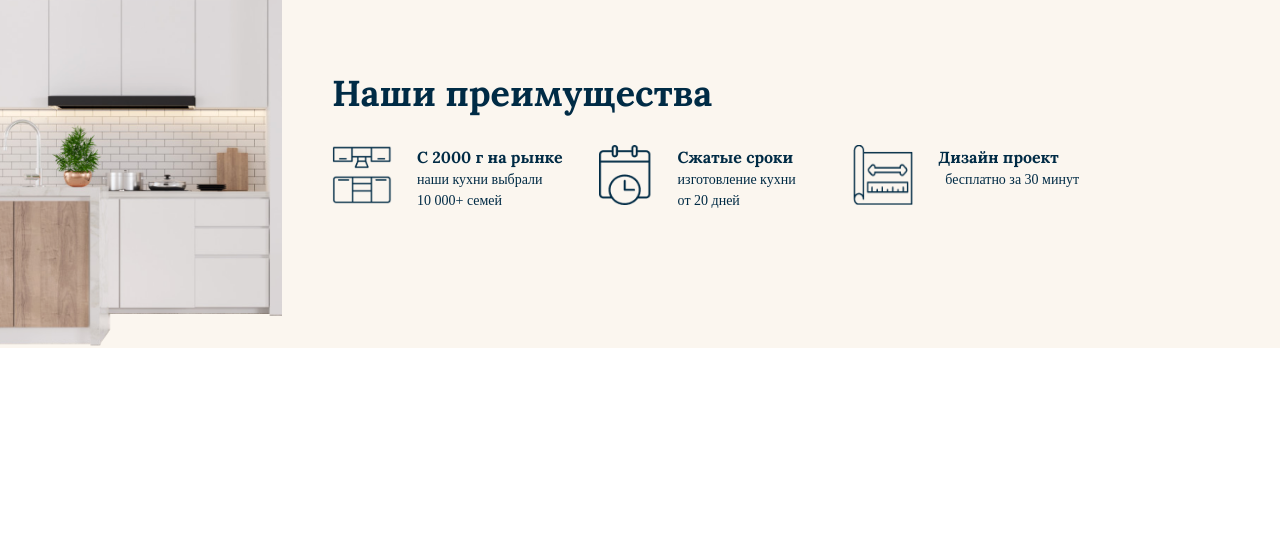
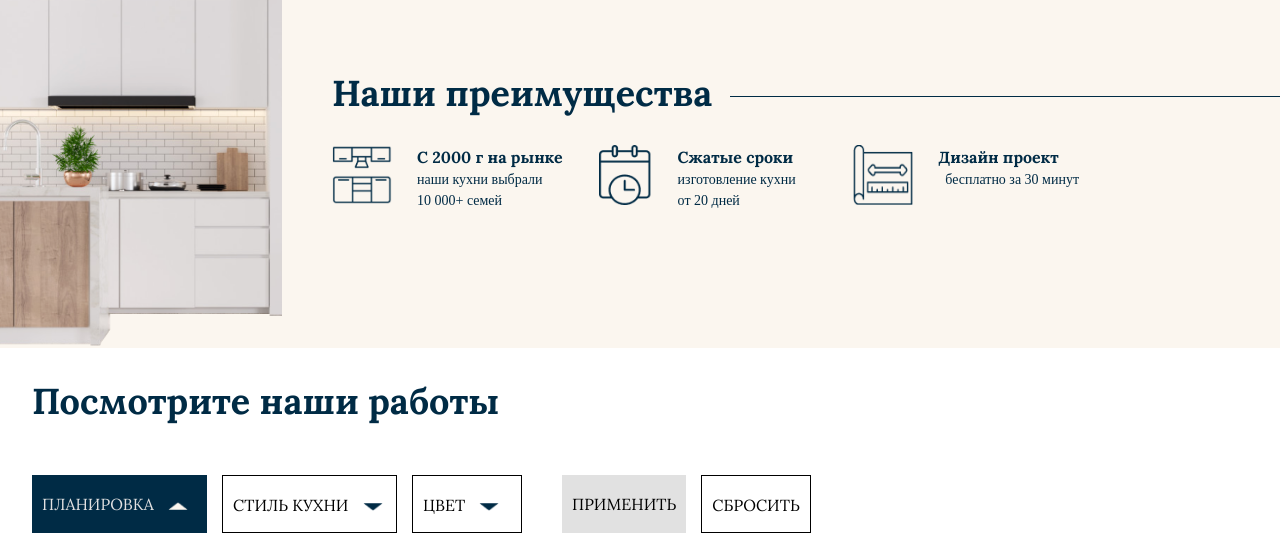
Before and after one commit to alasgar88/furniture-order-responsive, a plain HTML site: page index.html in a window 1280 px wide. Shown: the part 852-1405 px from the top of the page. Before the commit the page ends 1200 px from the top, so only its background shows below. Drawn offline with nearby package versions, Linux system fonts and the light colour scheme; files whose address does not match are found by name.

Commit message:
buttons added

```diff
--- a/index.html
+++ b/index.html
@@ -15,6 +15,7 @@
     <title>Студия кухни Марко</title>
   </head>
   <body>
+    <!-- header -->
     <header>
       <!-- section detail -->
       <section class="detail">
@@ -92,8 +93,12 @@
       </section>
       <!-- end of header info -->
     </header>
+    <!-- end of header -->
+    <!-- advantages section -->
     <section class="our-advantages">
+      <div class="line-right"></div>
       <div class="section-center our-advantages-center">
+        <!-- furniture image -->
         <div class="img-container">
           <img
             src="./assets/images/furniture.png"
@@ -148,5 +153,67 @@
         </div>
       </div>
     </section>
+    <!-- end of advantages section -->
+    <!-- our works -->
+    <section class="our-works"></section>
+    <div class="section-center our-works-center">
+      <div class="line-left our-works-line-left"></div>
+      <div class="works-global-container">
+        <!-- our work heading -->
+        <h2 class="our-works-heading">Посмотрите наши работы</h2>
+        <!-- button containers -->
+        <div class="our-works-button-container">
+          <div class="select-button-container">
+            <button class="btn-select bt-blue">
+              <span>ПЛАНИРОВКА</span>
+              <img
+                src="./assets/images/up-arrow.png"
+                alt="up-arrow"
+                class="arrow"
+              />
+            </button>
+            <button class="btn-select">
+              <span>CТИЛЬ КУХНИ</span>
+              <img
+                src="./assets/images/down-arrow.png"
+                alt="down-arrow"
+                class="arrow"
+              />
+            </button>
+            <button class="btn-select btn-mini">
+              <span>ЦВЕТ</span>
+              <img
+                src="./assets/images/down-arrow.png"
+                alt="down-arrow"
+                class="arrow arrow-down"
+              />
+            </button>
+          </div>
+          <div class="action-button-container">
+            <button class="btn-select bt-grey">
+              <span>применить</span>
+            <button class="btn-select btn-mini">
+              <span>сбросить</span>
+            </button>
+          </div>
+        </div>
+        <!-- global work container -->
+        <div class="work-card-container">
+          <!-- work card -->
+          <div class="work-card"></div>
+          <!--  end of work card -->
+          <!-- work card -->
+          <div class="work-card"></div>
+          <!--  end of work card -->
+          <!-- work card -->
+          <div class="work-card"></div>
+          <!--  end of work card -->
+          <!-- work card -->
+          <div class="work-card"></div>
+          <!--  end of work card -->
+        </div>
+        <!-- end of global work container -->
+      </div>
+    </div>
   </body>
 </html>
--- a/style.css
+++ b/style.css
@@ -6,15 +6,7 @@ Font styles
 
 @import url('https://fonts.googleapis.com/css2?family=Lora:wght@400;700&family=Montserrat:wght@400;700;900&family=Roboto:wght@400;700;900&display=swap');
 
-/* font-family: 'Lora', serif;
-font-family: 'Montserrat', sans-serif;
-font-family: 'Roboto', sans-serif; */
-
 @import url('https://fonts.googleapis.com/css2?family=Montserrat:wght@400;700;900&family=Open+Sans:wght@400;700&family=Roboto:wght@400;700;900&display=swap');
-
-/* font-family: 'Montserrat', sans-serif;
-font-family: 'Open Sans', sans-serif;
-font-family: 'Roboto', sans-serif; */
 
 /*
 ===========
@@ -45,87 +37,7 @@ img {
   display: block;
 }
 
-/* h1,
-h2,
-h3,
-h4 {
-  letter-spacing: var(--spacing);
-  text-transform: capitalize;
-  line-height: 1.25;
-  margin-bottom: 0.75rem;
-}
-
-h1 {
-  font-size: 3rem;
-}
-h2 {
-  font-size: 2rem;
-}
-h3 {
-  font-size: 1.5rem;
-}
-h4 {
-  font-size: 0.875rem;
-} */
-
-/* p {
-  margin-bottom: 1.25rem;
-} */
-
-/* @media screen and (min-width: 800px) {
-  h1 {
-    font-size: 4rem;
-  }
-  h2 {
-    font-size: 2.5rem;
-  }
-  h3 {
-    font-size: 2rem;
-  }
-  h4 {
-    font-size: 1rem;
-  }
-  body {
-    font-size: 1rem;
-  }
-  h1,
-  h2,
-  h3,
-  h4 {
-    line-height: 1;
-  }
-} */
-
 /*  more global css  */
-
-.btn {
-  text-transform: uppercase;
-  background: var(--clr-primary);
-  color: var(--clr-white);
-  padding: 0.375rem 0.75rem;
-  letter-spacing: var(--spacing);
-  display: inline-block;
-  font-weight: 700;
-  transition: var(--transition);
-  font-size: 0.875rem;
-  border: none;
-  cursor: pointer;
-  box-shadow: 0 1px 3px rgba(0, 0, 0, 0.6);
-}
-
-.btn:hover {
-  color: var(--ff-primary);
-  background: var(--clr-primary-light);
-}
-
-.section-title h3 {
-  font-family: var(--ff-secondary);
-  color: var(--clr-primary);
-}
-
-.section-title {
-  margin-bottom: 2rem;
-}
 
 .section-center {
   width: 85vw;
@@ -179,13 +91,12 @@ Variables
 }
 
 /*
-===========
-Header
-===========
+===============
+Header section
+===============
 */
 header {
   height: 850.47px;
-  /* height: 100vh; */
   background: linear-gradient(
       270.15deg,
       rgba(0, 0, 0, 0.87) 10.87%,
@@ -203,6 +114,7 @@ header {
   z-index: 3;
 }
 
+/* line left */
 .line-left {
   height: 1px;
   width: 1vw;
@@ -211,18 +123,25 @@ header {
   left: 0;
   background: rgba(255, 255, 255, 1);
   z-index: 5;
-  /* display: none; */
+}
+
+/*  line right */
+.line-right {
+  position: absolute;
+  top: 898px;
+  height: 1px;
+  width: 28vw;
+  right: 0;
+  background: rgba(0, 43, 69, 1);
+  z-index: 10;
+  display: none;
 }
 
 .detail-info {
-  /* position: sticky; */
   bottom: 0;
 }
 
-/* info left */
-
 /* logo  */
-
 .logo {
   width: 176.81px;
   height: 53.18px;
@@ -327,6 +246,7 @@ header {
   font-weight: var(--font-weight-1);
   margin-top: var(--margin-3);
 }
+
 /*
 ==========
 Header info
@@ -335,7 +255,6 @@ Header info
 */
 
 /* our advantages */
-
 .header-info {
   margin-top: 0;
   display: flex;
@@ -394,7 +313,6 @@ Header info
   gap: 20px 0px;
   position: relative;
   margin: 0 auto;
-  /* background: red; */
 }
 
 .header-order-title {
@@ -424,9 +342,9 @@ Header info
 }
 
 /*
-==============
-Our advantages
-==============
+======================
+Our advantages section
+======================
 */
 
 .our-advantages {
@@ -437,7 +355,6 @@ Our advantages
 .our-advantages-center {
   display: flex;
   align-items: center;
-  /* gap: 0 70px; */
 }
 
 .furniture {
@@ -487,12 +404,110 @@ Our advantages
   font-family: var(--font-family-lora);
   font-weight: var(--font-weight-2);
   font-size: 16px;
-  /* line-height: 32.68px; */
 }
 
 .advantage-img {
   width: 60px;
   height: 60px;
+}
+
+/*
+============
+Our works
+============
+*/
+
+.works-global-container {
+  padding-top: 2rem;
+  display: flex;
+  /* m */
+  flex-direction: column;
+  gap: 20px 0px;
+}
+
+.our-works-heading {
+  font-family: var(--font-family-lora);
+  font-weight: var(--font-weight-2);
+  letter-spacing: 0em;
+  text-align: left;
+  color: rgba(0, 43, 69, 1);
+  font-size: 24px;
+  line-height: 33px;
+  /* m */
+  text-align: center;
+}
+
+.our-works-button-container {
+  display: flex;
+  flex-wrap: wrap;
+  /* m */
+  flex-direction: column;
+  height: 195px;
+  align-content: space-between;
+}
+
+/* select button container */
+
+.select-button-container {
+  display: flex;
+  /* m */
+  flex-direction: column;
+  gap: 10px 0px;
+}
+
+/* buttons */
+.btn-select {
+  width: 175px;
+  height: 58px;
+  gap: 10px 0px;
+  padding: 18px 10px;
+  background: white;
+  font-family: var(--font-family-lora);
+  font-size: var(--font-size-2);
+  font-weight: var(--font-weight-1);
+  line-height: 22px;
+  letter-spacing: 0em;
+  text-align: left;
+  border: 1px solid rgba(0, 0, 0, 1);
+  text-transform: uppercase;
+}
+
+.bt-blue {
+  border: none;
+  background: rgba(0, 43, 69, 1);
+  color: rgba(225, 225, 225, 1);
+}
+
+.btn-mini {
+  width: 110px;
+}
+
+.bt-grey {
+  background: rgba(225, 225, 225, 1);
+  border: none;
+  width: auto;
+}
+
+.arrow {
+  display: inline;
+  width: 20px;
+  object-fit: cover;
+  margin-left: 10px;
+}
+
+/* action button container */
+.action-button-container {
+  display: flex;
+  /* m */
+  flex-direction: column;
+  gap: 10px 0px;
+}
+
+@media screen and (min-width: 414px) {
+  /* our works */
+  .our-works-button-container {
+    align-content: space-evenly;
+  }
 }
 
 @media screen and (min-width: 500px) {
@@ -523,6 +538,30 @@ Our advantages
   }
   .order-button {
     margin-top: 0;
+  }
+
+  /* our works */
+  .our-works-button-container {
+    height: auto;
+    gap: 20px 0px;
+    align-content: stretch;
+  }
+  .our-works-heading {
+    font-size: var(--font-size-5);
+    line-height: 43px;
+  }
+  .select-button-container {
+    flex-direction: row;
+    gap: 0 15px;
+  }
+
+  .action-button-container {
+    flex-direction: row;
+    gap: 0 15px;
+  }
+
+  .our-works-heading {
+    text-align: left;
   }
 }
 
@@ -621,6 +660,10 @@ Our advantages
     display: block;
   }
 
+  .line-right {
+    display: block;
+  }
+
   /* our advantages */
   .furniture {
     display: block;
@@ -638,10 +681,42 @@ Our advantages
   .advantages-continer {
     margin-top: 0px;
   }
+
+  /* our works */
+  .our-works-button-container {
+    flex-direction: row;
+    gap: 0px 40px;
+  }
+
+  .our-works-heading {
+    margin-bottom: 2rem;
+  }
+
+  .our-works-line-left {
+    height: 1px;
+    background: rgba(0, 43, 69, 1);
+    top: 1252px;
+  }
+}
+
+@media screen and (min-width: 1118px) {
+  .line-right {
+    top: 948px;
+    width: 35vw;
+  }
 }
 
 @media screen and (min-width: 1280px) {
   .line-left {
     width: calc((100vw - 1280px) / 2.3);
   }
+  .line-right {
+    width: 43vw;
+  }
 }
+
+@media screen and (min-width: 1366px) {
+  .line-right {
+    width: 45vw;
+  }
+}
```
Also changed, not shown: assets/images/down-arrow.png (added), assets/images/up-arrow.png (added).
